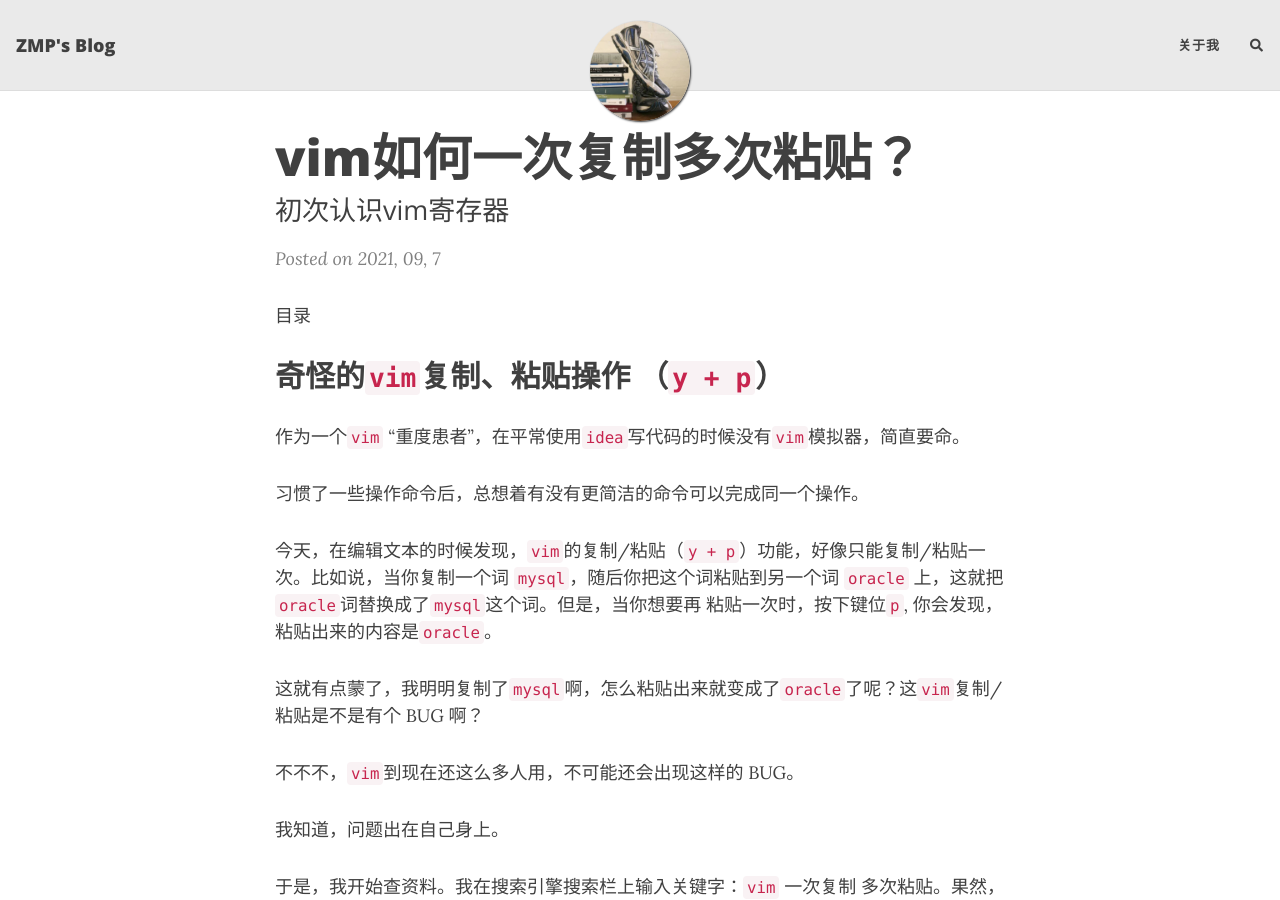
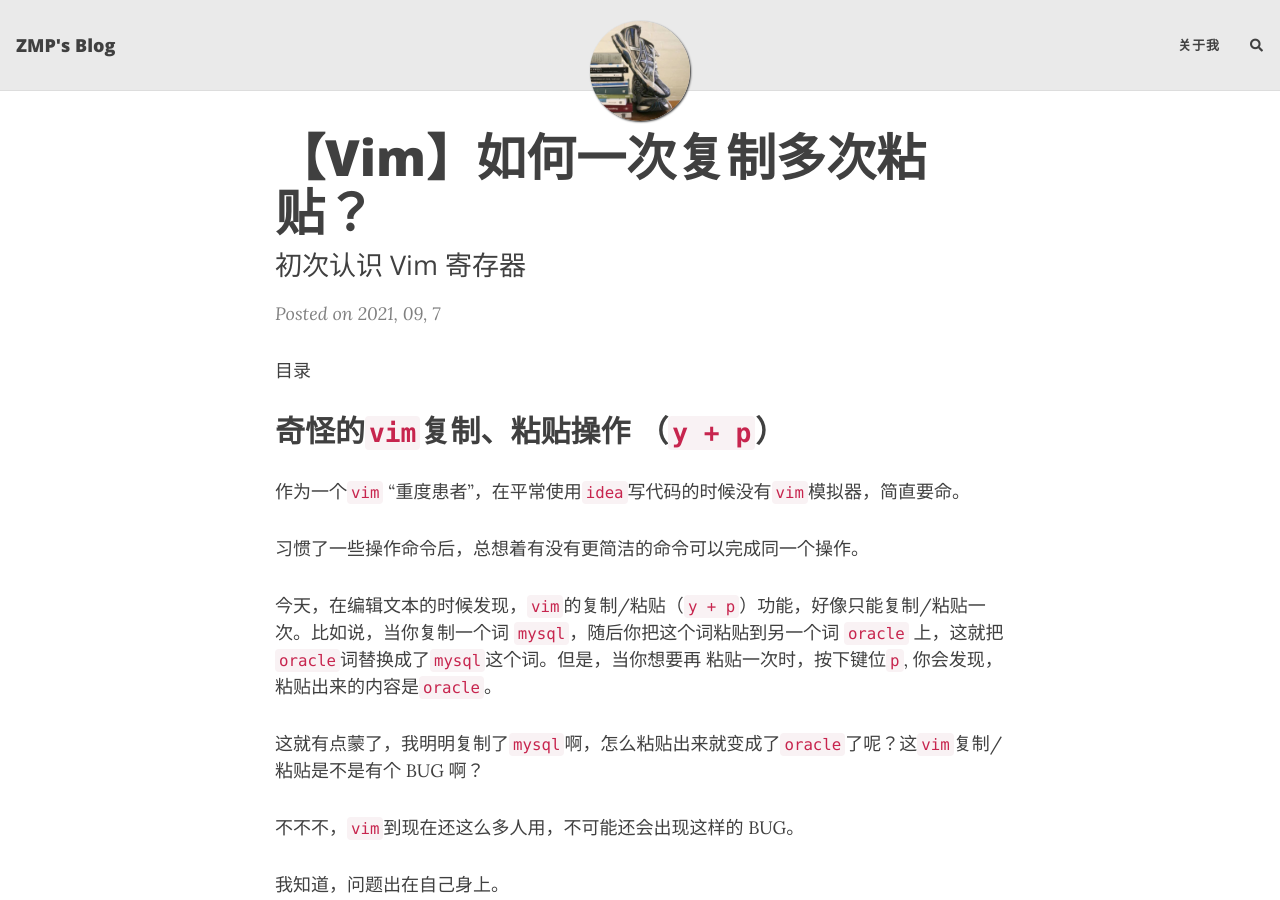
Before and after one commit to MaoPingZou/blog, a Jekyll site: the page built from _posts/2021-09-07-Vim-register.md, in a window 1280 px wide and 900 px high. Built offline with Jekyll 4.4.1, drawn with Linux system fonts in a browser that asks for light colours; nearby versions of some CDN libraries; comment, search, counter and statistics services are not loaded.

Commit message:
update file name

```diff
--- a/_posts/2021-09-07-Vim-register.md
+++ b/_posts/2021-09-07-Vim-register.md
@@ -1,7 +1,7 @@
 ---
 layout: post
-title: vim如何一次复制多次粘贴？
-subtitle: 初次认识vim寄存器
+title: 【Vim】如何一次复制多次粘贴？
+subtitle: 初次认识 Vim 寄存器
 tags: [vim, tool]
 ---
 
```
